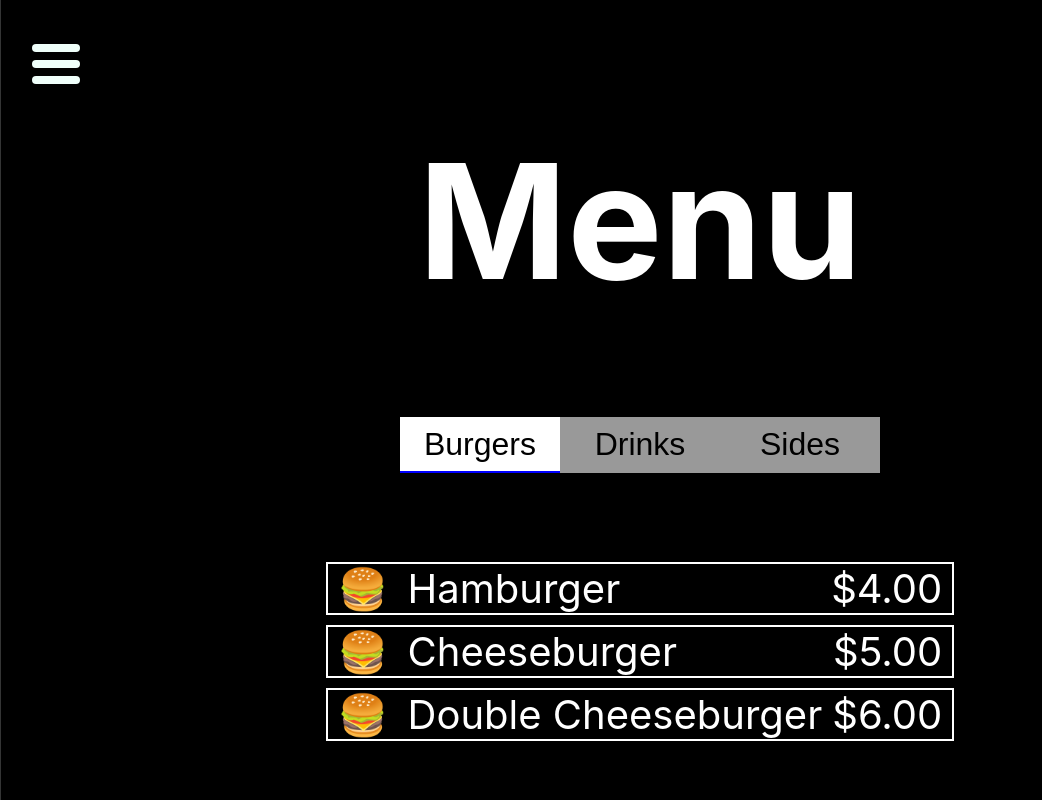
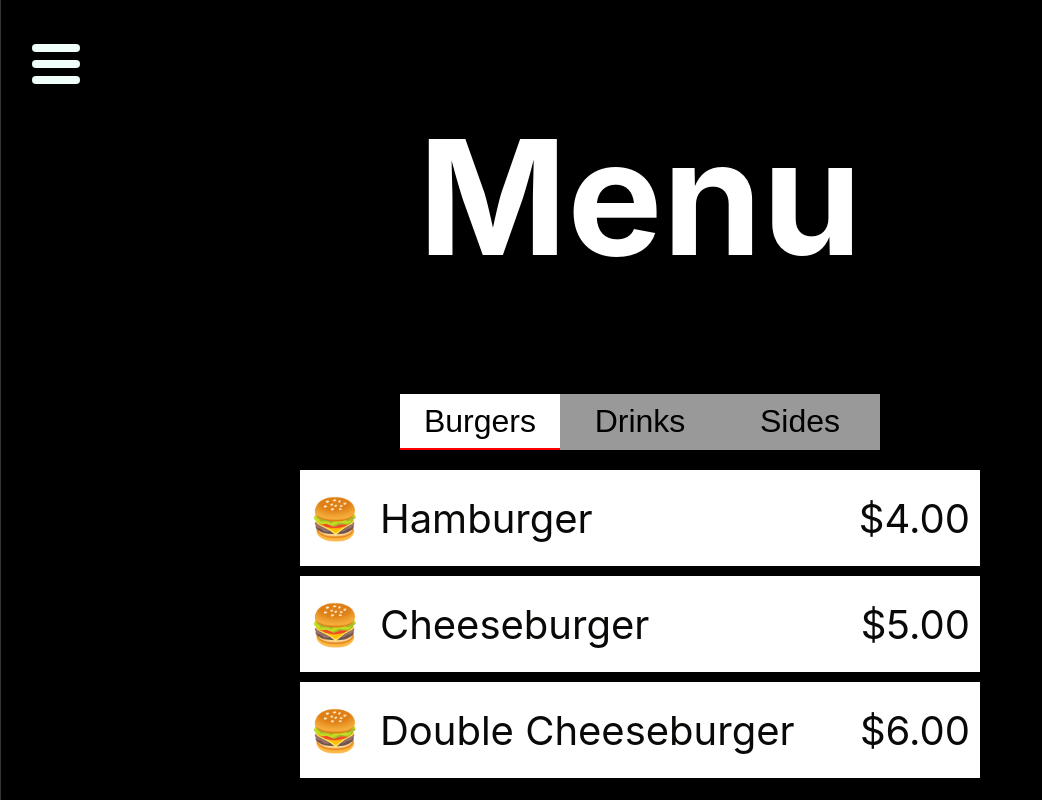
Before and after one commit to jossters/Simplujj, a React (Create React App) app in the folder client/: page /Menu in a window 1280 px wide. Shown: the whole page, without its empty margins (0-1042 px from the left). Built offline with nearby package versions, Linux system fonts and the light colour scheme.

Commit message:
css styling

```diff
--- a/client/src/App.css
+++ b/client/src/App.css
@@ -62,50 +62,47 @@ p {
   color: white;
   display: flex;
   flex-direction: column;
-  justify-content: space-evenly;
   min-height: 100vh;
 }
 
 .Menu-items {
-  border: rgb(255, 255, 255);
-  border-style: solid;
-  border-width: 2px;
-
-  /* height: 13vmin;
-  width: 80vmin; */
-
   display: flex;
   flex-direction: row;
   margin: 10px;
-  /* box-shadow: 0 4px 8px 0 rgba(255, 255, 255, 0.2), 0 6px 20px 0 rgba(255, 255, 255, 0.19); */
+  color: #0a0908;
+  background-color: white;
+  height: 12vmin;
+  width: 85vmin;
 }
+
 .Menu-items>div {
-  font-size: 5vmin;
   display: flex;
   align-items: center;
   margin-right: 10px;
+  font-size: 5vmin;
 }
+
 .Image-item {
   margin-left: 10px;
 }
+
 .Title-item{
   margin-left: 10px;
 }
+
 .Price-item {
   margin-left: auto;
 }
+
 .Tab-Menu {
-  margin: 0px 0px 30px 0px;
+  margin: 0px 0px 10px 0px;
 }
 
 .H1-Menu {
-  margin: 75px 0px 50px 0px;
+  margin: 100px 0px 100px 0px;
   font-size: 20vmin;
 }
 
-.Items-Menu {
-
-}
 .Entire-Items-Menu {
   display: flex;
   justify-content: center;
--- a/client/src/components/Menu.js
+++ b/client/src/components/Menu.js
@@ -17,7 +17,7 @@ const Tab = styled.button`
   ${({ active }) =>
     active &&
     `
-    border-bottom: 2px solid blue;
+    border-bottom: 2px solid red;
     opacity: 1;
   `}
 `;
```
